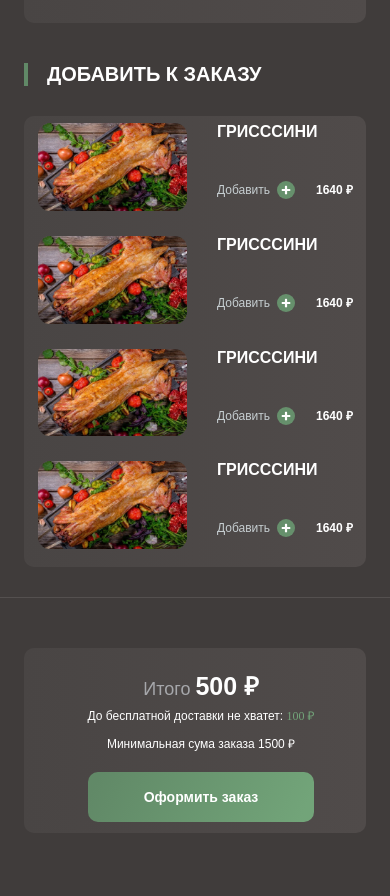
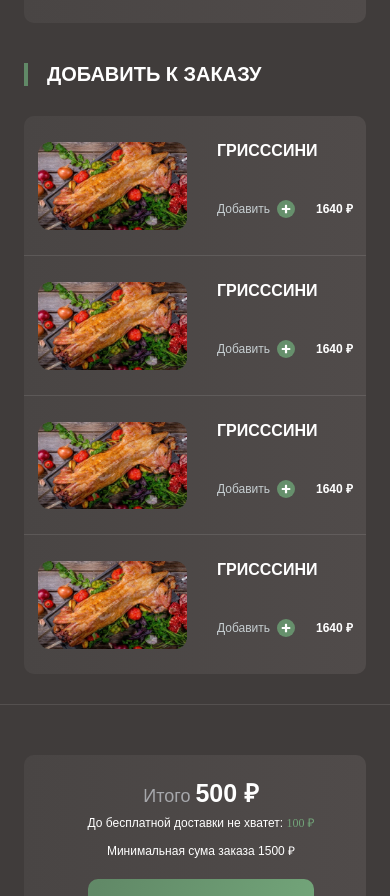
Before and after one commit to Bardooo/Logos, a React (Create React App) app: page /cart in a window 390 px wide. Shown: the part 951-1847 px from the top of the page. Built offline with nearby package versions, Linux system fonts and the light colour scheme; a web font is replaced by a local one.

Commit message:
исправил правки

```diff
--- a/src/scss/components/_cart-add-item.scss
+++ b/src/scss/components/_cart-add-item.scss
@@ -46,8 +46,12 @@
 
 @media (max-width: 760px) {
   .add-item {
-    padding: 7px 13px 8px 14px;
-    border: none;
+    border-bottom: 1px solid rgba(255, 255, 255, 0.1);
+    border-right: none;
+    padding: 26px 13px 15px 14px;
+    &:last-child {
+      border-bottom: none;
+    }
   }
 }
 
```
